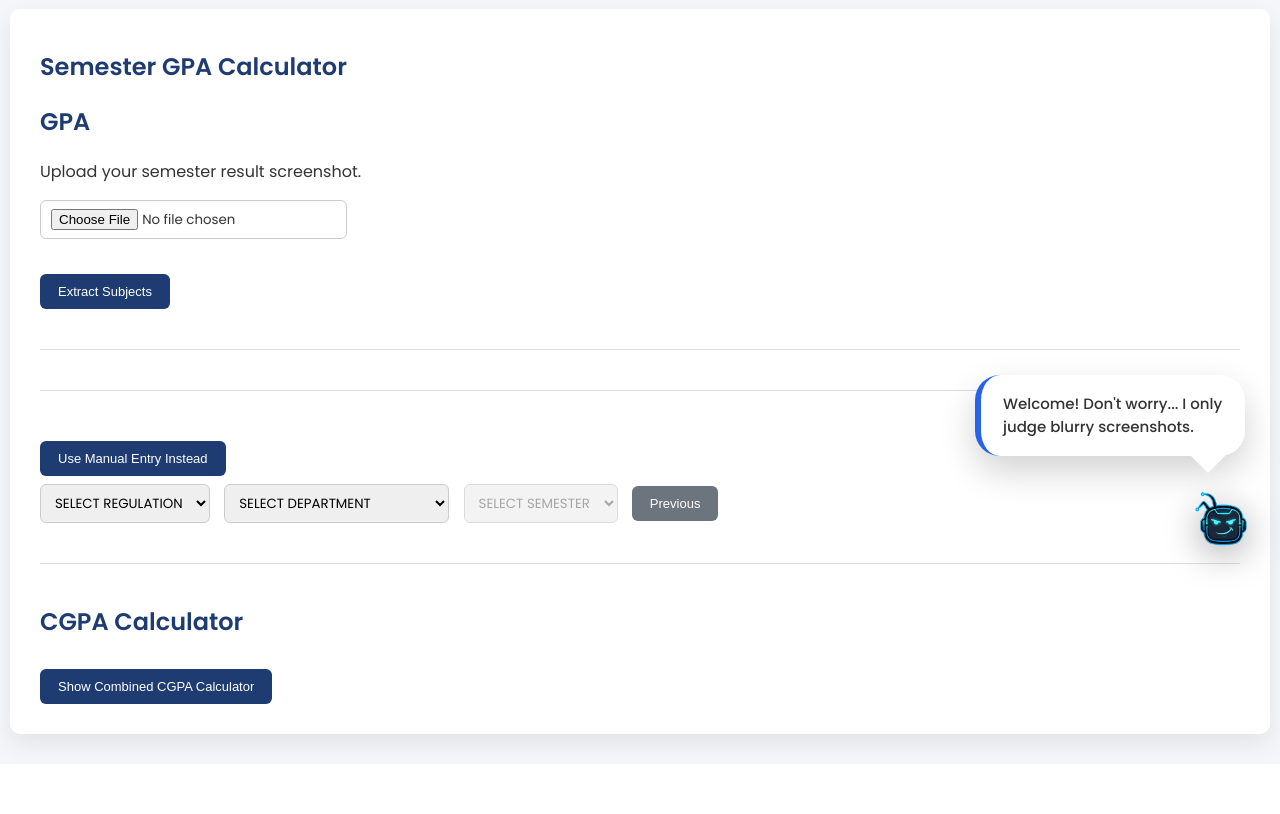
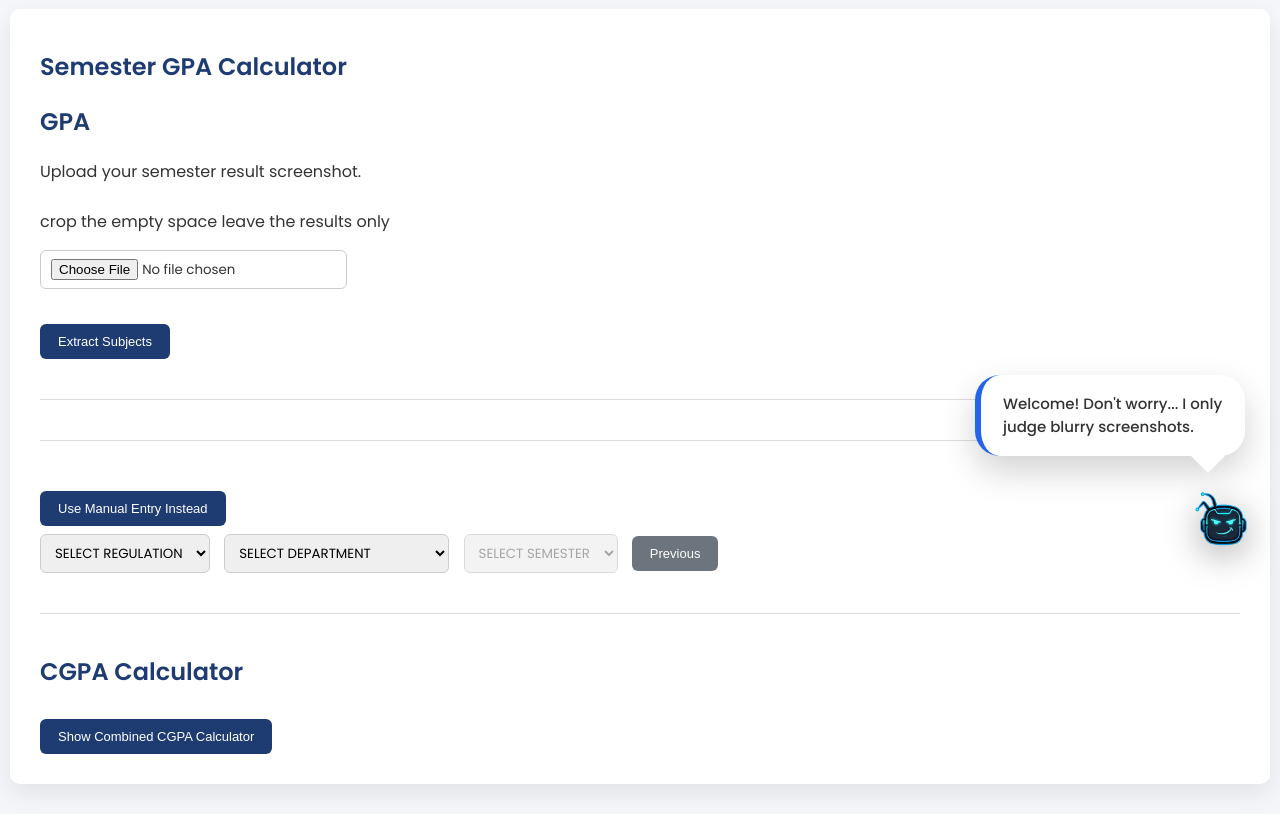
Before and after one commit to athithyan466/OCR-CGPA, a Flask app: page / in a window 1280 px wide. Shown: the part 229-1043 px from the top of the page. Before the commit the page ends 988 px from the top, so only its background shows below. Run offline with Flask 3, Linux system fonts and the light colour scheme; some libraries are stand-ins or nearby versions.

Commit message:
Update index.html

```diff
--- a/templates/index.html
+++ b/templates/index.html
@@ -1,9 +1,13 @@
+<meta charset="UTF-8">
+
+<meta name="viewport" content="width=device-width, initial-scale=1.0">
 
 <title>WISTFUL | GPA & Combined CGPA Calculator</title>
 
 <link href="https://fonts.googleapis.com/css2?family=Poppins:wght@300;400;500;600;700&display=swap" rel="stylesheet">
 <link rel="stylesheet" href="{{ url_for('static', filename='css/style.css') }}">
 <link rel="stylesheet" href="{{ url_for('static', filename='css/chatbot.css') }}">
+
 
 
 
@@ -41,7 +45,10 @@
 
 <h2>GPA</h2>
 
-<p>Upload your semester result screenshot.</p>
+<p>Upload your semester result screenshot.
+    <br></br>
+    crop the  empty space leave the results only
+</p>
 
 <input
     type="file"
```
